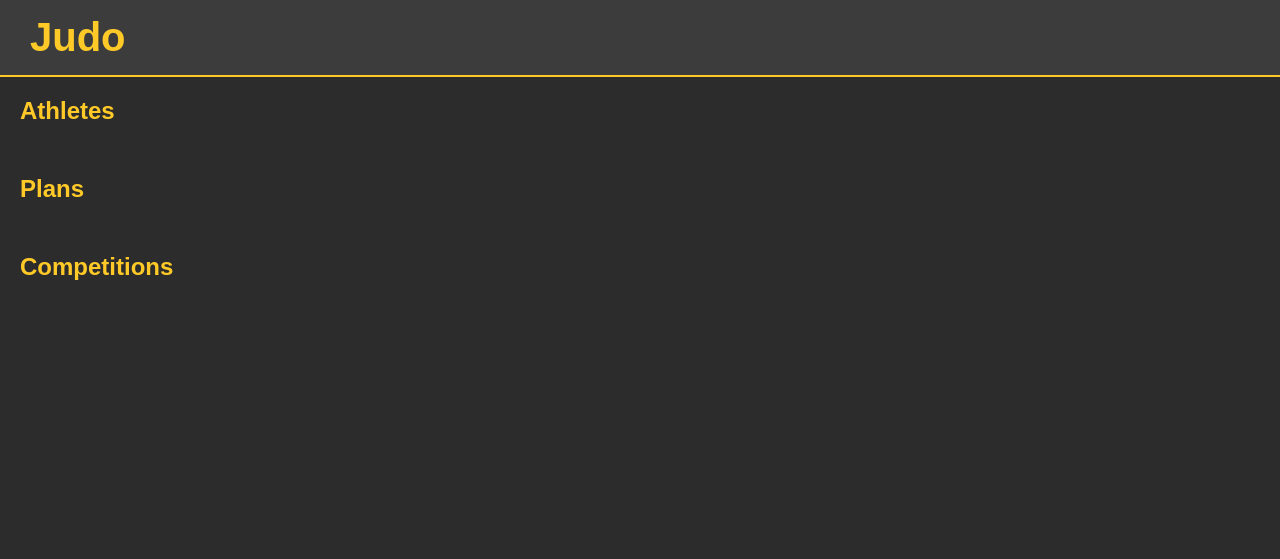
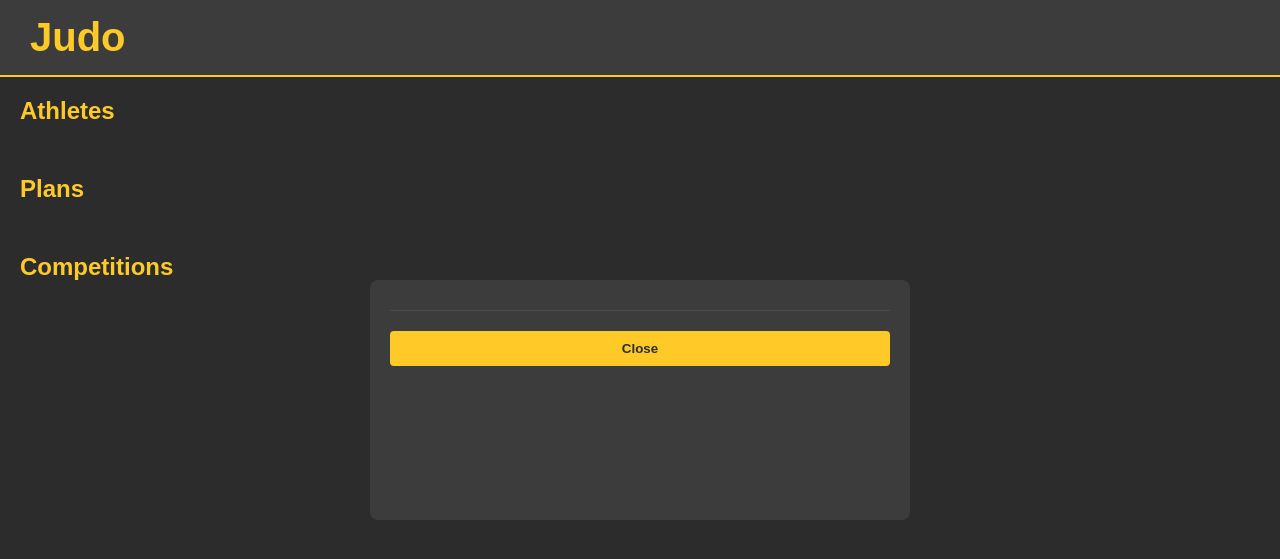
Before and after one commit to FerosC101/JudoManagementApp, a Flask app: page /guest_view in a window 1280 px wide. Shown: the top 559 px of the page. Run offline with Flask 3, Linux system fonts and the light colour scheme.

Commit message:
modify designs

```diff
--- a/src/templates/dashboard.html
+++ b/src/templates/dashboard.html
@@ -6,6 +6,12 @@
     <title>Dashboard</title>
     <style>
         /* General Styles */
+
+        * {
+            margin: 0;
+            padding: 0;
+            box-sizing: border-box;
+        }
         body {
             font-family: Arial, sans-serif;
             margin: 0;
--- a/src/templates/guest_view.html
+++ b/src/templates/guest_view.html
@@ -80,40 +80,52 @@
         }
 
         .modal {
-            display: none;
             position: fixed;
             top: 50%;
             left: 50%;
             transform: translate(-50%, -50%);
             background: #3c3c3c;
+            border-radius: 8px;
+            width: 500px; /* Fixed width */
+            min-height: 200px; /* Minimum height */
+            padding: 20px;
             color: #f5f5dc;
-            padding: 20px;
-            border-radius: 10px;
-            max-width: 600px;
-            width: 80%;
-            box-shadow: 0 4px 6px rgba(0, 0, 0, 0.3);
-            z-index: 1000;
         }
 
         .modal-header {
+            color: #ffca28;
             font-size: 1.5rem;
-            color: #ffca28;
-            margin-bottom: 10px;
+            margin-bottom: 20px;
+            padding-bottom: 10px;
+            border-bottom: 1px solid #4a4a4a;
         }
 
         .modal-content {
             font-size: 1.2rem;
         }
 
+        .modal p {
+            margin: 10px 0;
+            line-height: 1.5;
+        }
+
+        .modal strong {
+            color: #ffca28;
+            margin-right: 8px;
+        }
+
+        /* Button styling */
         .modal-close {
+            display: block;
+            width: 100%;
+            padding: 10px;
+            margin-top: 20px;
             background: #ffca28;
+            color: #2c2c2c;
             border: none;
-            color: #2c2c2c;
+            border-radius: 4px;
+            cursor: pointer;
             font-weight: bold;
-            padding: 10px 20px;
-            border-radius: 5px;
-            cursor: pointer;
-            margin-top: 20px;
         }
 
         .modal-close:hover {
```
